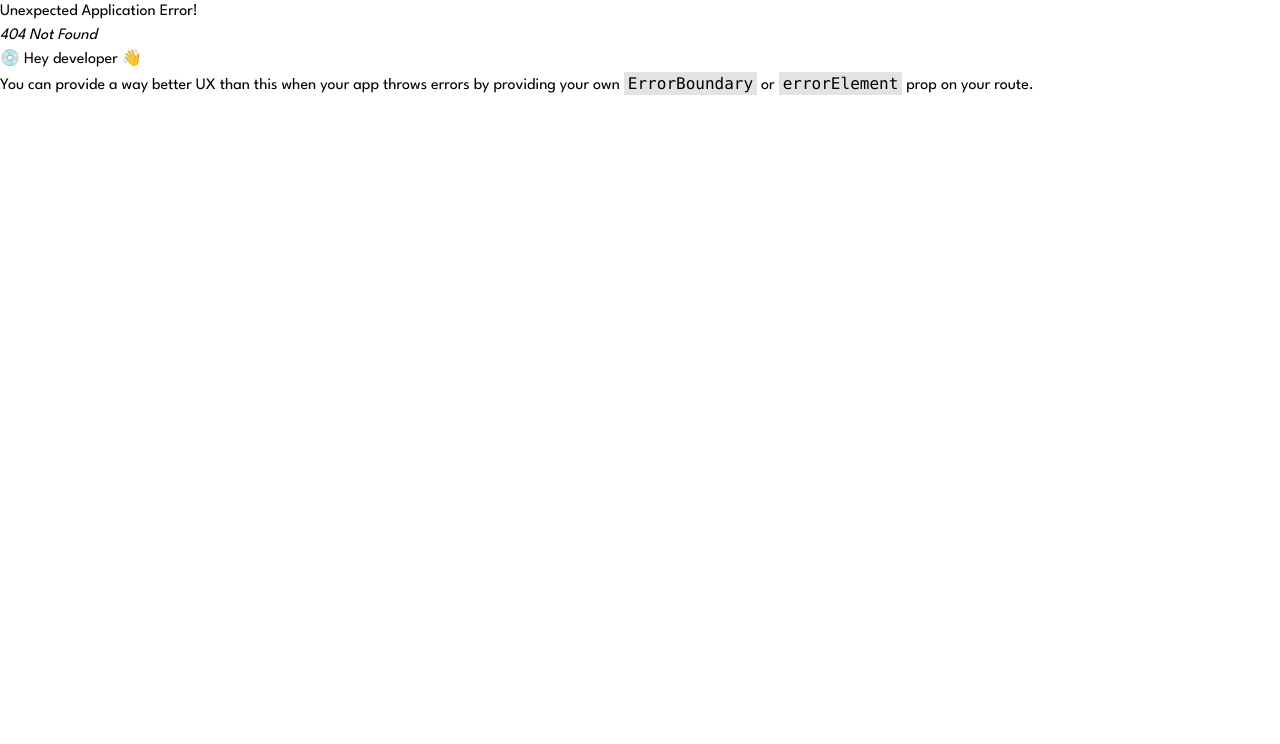
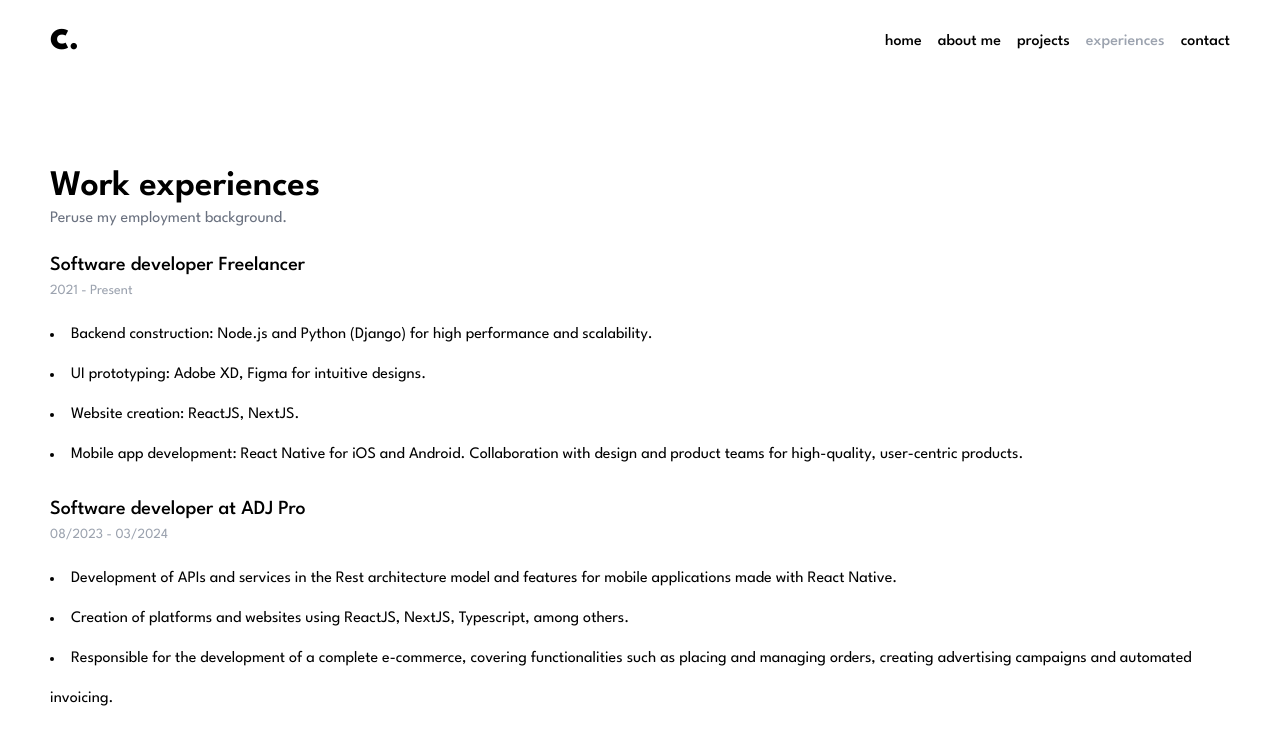
Before and after one commit to carl0smat3us/portfolio, a React (Vite) app: page /experiences in a window 1280 px wide. Before the commit this address had no page. Shown: the top 744 px of the page. Built offline with nearby package versions, Linux system fonts and the light colour scheme.

Commit message:
feat: Add experiences page

```diff
--- a/src/App.tsx
+++ b/src/App.tsx
@@ -4,12 +4,16 @@ import {
 } from "react-router-dom";
 import "./index.css";
 import Home from "./pages/Home";
+import Experiences from "./pages/Experiences";
 
 const router = createBrowserRouter([
   {
     path: "/",
     element: <Home />,
-  },
+  },{
+    path: "/experiences",
+    element: <Experiences />,
+  }
 ]);
 
 export default function App() {
--- a/src/components/Header.tsx
+++ b/src/components/Header.tsx
@@ -1,55 +1,56 @@
-import { useState, useEffect, useRef } from 'react';
+import { useState, useEffect, useRef, useCallback } from 'react';
 import { List, X } from '@phosphor-icons/react';
 import { useLocation } from 'react-router-dom';
 import clsx from 'clsx';
 
 export default function Header() {
   const location = useLocation();
-  const pathname = location.pathname;
-  const [isMenuOpen, setIsMenuOpen] = useState(false); // State to control menu visibility
-  const menuRef = useRef<HTMLDivElement | null>(null); // Ref for the menu element
-  const buttonRef = useRef<HTMLDivElement | null>(null); // Ref for the hamburger button
+  const { pathname, hash } = location;
+  const [isMenuOpen, setIsMenuOpen] = useState(false);
+  const menuRef = useRef<HTMLDivElement | null>(null);
+  const buttonRef = useRef<HTMLDivElement | null>(null);
 
   const HEADER_LINKS = [
-    {
-      label: 'home',
-      url: '/'
-    },
-    {
-      label: 'about me',
-      url: '#about'
-    },
-    {
-      label: 'projects',
-      url: '#projects'
-    },
-    {
-      label: 'experiences',
-      url: '/experiences'
-    },
-    {
-      label: 'contact',
-      url: '#contact'
+    { label: 'home', url: '/' },
+    { label: 'about me', url: '/#about' },
+    { label: 'projects', url: '/#projects' },
+    { label: 'experiences', url: '/experiences' },
+    { label: 'contact', url: '/#contact' }
+  ];
+
+  const scrollToHash = useCallback((hash: string) => {
+    if (hash) {
+      const targetId = hash.substring(1); // Remove '#' from the hash
+      const targetElement = document.getElementById(targetId);
+
+      if (targetElement) {
+        targetElement.scrollIntoView({ behavior: 'smooth' });
+
+        // Remove the hash from the URL
+        window.history.pushState(null, '', pathname); // Update URL without reloading the page
+      }
     }
-  ];
+  }, [pathname])
 
   const handleLinkClick = (event: React.MouseEvent<HTMLAnchorElement, MouseEvent>, url: string) => {
     if (url.startsWith('#')) {
       event.preventDefault(); // Prevent default anchor link behavior
-      const targetId = url.substring(1); // Remove the '#' from the URL
-      const targetElement = document.getElementById(targetId);
-
-      if (targetElement) {
-        targetElement.scrollIntoView({ behavior: 'smooth' }); // Smooth scroll to the target element
-      }
+      scrollToHash(url);
     }
     setIsMenuOpen(false); // Close the menu after clicking a link
   };
 
-  // Close menu when clicking outside of it
+  // Scroll to the element when the hash changes
+  useEffect(() => {
+    if (hash) {
+      scrollToHash(hash);
+    }
+  }, [hash, pathname, scrollToHash]);
+
+  // Close the menu when clicking outside of it
   useEffect(() => {
     const handleClickOutside = (event: MouseEvent) => {
-      // Check if the click is outside of the menu or hamburger button
+      // Check if the click is outside of the menu or the hamburger button
       if (
         menuRef.current &&
         !menuRef.current.contains(event.target as Node) &&
--- /dev/null
+++ b/src/pages/Experiences.tsx
@@ -0,0 +1,32 @@
+import Header from "../components/Header";
+
+export default function Experiences() {
+  return (
+    <section className="custom-width">
+      <Header />
+      <div className="mt-[7%]">
+        <h1 className="font-semibold text-4xl mt-6">Work experiences</h1>
+        <p className="text-gray-500">Peruse my employment background.</p>
+      </div>
+      <article className="mt-5">
+        <h2 className="text-xl font-medium">Software developer Freelancer</h2>
+        <span className="text-gray-400 text-sm">2021 - Present</span>
+        <ul className="list-disc list-inside mt-3 leading-10">
+          <li>Backend construction: Node.js and Python (Django) for high performance and scalability.</li>
+          <li>UI prototyping: Adobe XD, Figma for intuitive designs.</li>
+          <li> Website creation: ReactJS, NextJS.</li>
+          <li>Mobile app development: React Native for iOS and Android. Collaboration with design and product teams for high-quality, user-centric products.</li>
+        </ul>
+      </article>
+      <article className="mt-5">
+        <h2 className="text-xl font-medium">Software developer at ADJ Pro</h2>
+        <span className="text-gray-400 text-sm">08/2023 - 03/2024</span>
+        <ul className="list-disc list-inside mt-3 leading-10">
+          <li>Development of APIs and services in the Rest architecture model and features for mobile applications made with React Native.</li>
+          <li>Creation of platforms and websites using ReactJS, NextJS, Typescript, among others.</li>
+          <li>Responsible for the development of a complete e-commerce, covering functionalities such as placing and managing orders, creating advertising campaigns and automated invoicing.</li>
+        </ul>
+      </article>
+    </section>
+  )
+}
```
Also changed, not shown: 2 other files (tests, documents, lock files or other folders).
